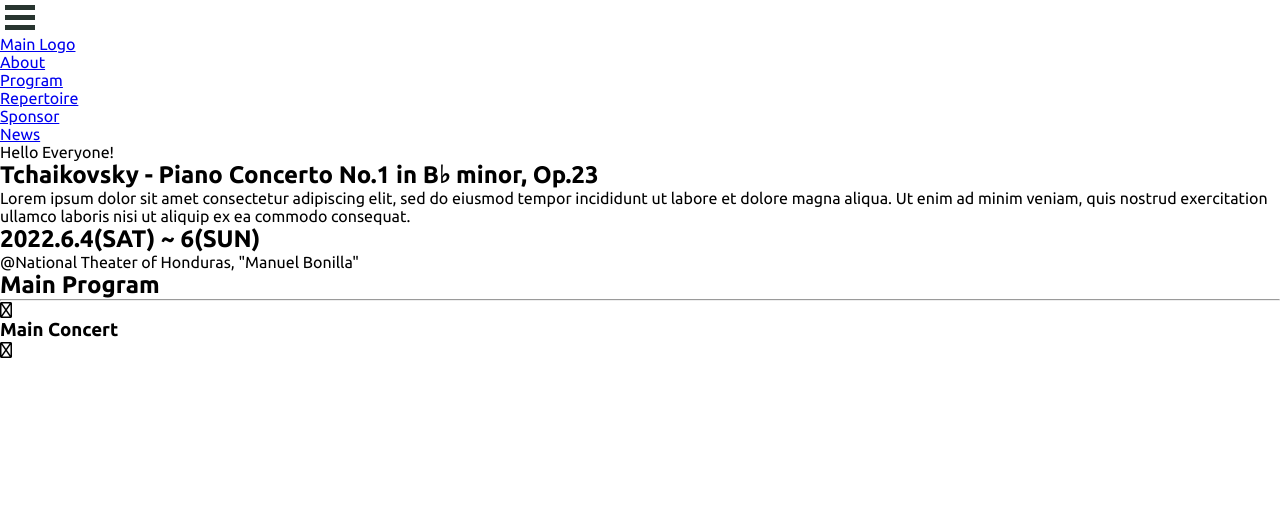
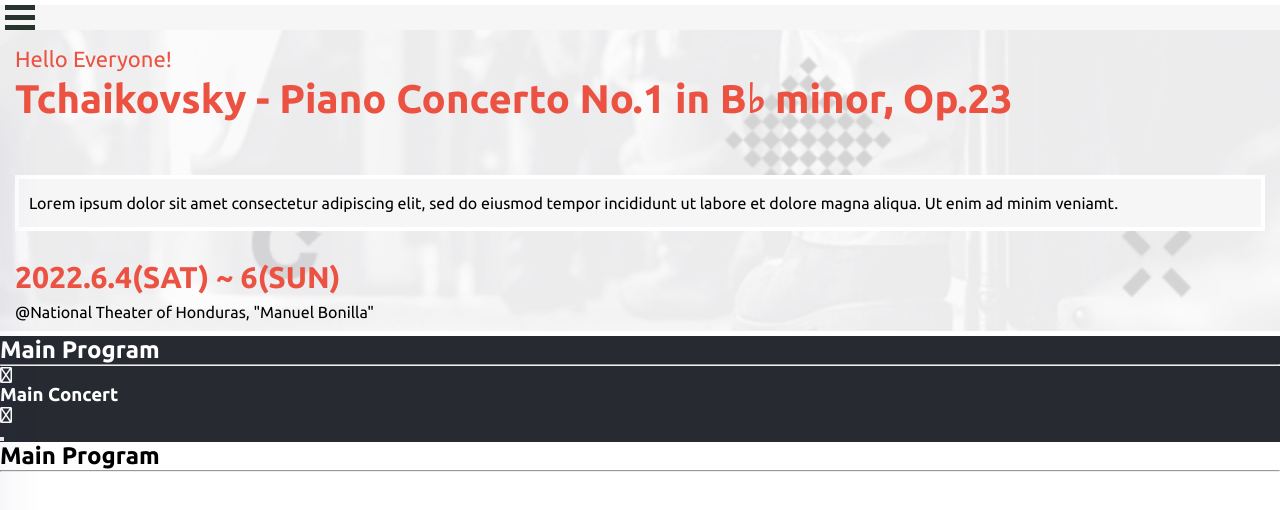
Before and after one commit to ulisesedu7/Capstone-Project-1, a plain HTML site: page index.html in a window 1280 px wide. Drawn offline with Linux system fonts and the light colour scheme.

Commit message:
Add first styles and changes to the heading section

```diff
--- a/css/styles.css
+++ b/css/styles.css
@@ -8,14 +8,75 @@
 .display-flex {
   display: flex;
 }
+
 /*
-Mobile Main Styles
+Mobile Main Hamburguer Menu Styles
 */
+.header-b {
+  background-color: #272a31;
+  position: fixed;
+  top: 0;
+  left: 0;
+  height: 100vh;
+  width: 100%;
+}
 
+.mobile-menu-links {
+  flex-direction: column;
+  justify-content: space-between;
+  align-items: baseline;
+  list-style: none;
+  padding: 8px;
+}
+
+.mobile-menu {
+  background-color: #272a31;
+  position: fixed;
+  top: 0;
+  left: -100%;
+  width: 100%;
+  height: 90%;
+  margin-top: 50px;
+  background-color: #fff;
+  transition: 0.3s;
+  border-radius: 48px;
+  box-shadow: 0 48px 48px rgba(37, 47, 137, 0.08);
+}
+
+.mobile-menu.active {
+  left: 0;
+}
+
+.mobile-menu-a {
+  text-decoration: none;
+  flex-direction: column;
+  justify-content: flex-start;
+  align-items: flex-start;
+  font-weight: 600;
+  font-size: 20px;
+  line-height: 28px;
+  display: block;
+  margin: 20px 20px;
+}
+
+.mobile-menu-a:visited {
+  text-decoration: none;
+  color: #272a31;
+}
+
+.mobile-menu-links li:nth-child(1) {
+  align-self: center;
+}
 
 /*
 Hamburguer Icon Classes
 */
+#nav-bar-btn {
+  border: none;
+  background-color: #f6f6f7;
+  cursor: pointer;
+}
+
 .bar {
   display: block;
   width: 30px;
@@ -32,9 +93,80 @@
 }
 
 #nav-bar-btn.active .bar:nth-child(1) {
-  transform: translateY(8px) rotate(45deg);
+  transform: translateY(10px) rotate(45deg);
 }
 
 #nav-bar-btn.active .bar:nth-child(3) {
-  transform: translateY(-8px) rotate(-45deg);
+  transform: translateY(-10px) rotate(-45deg);
 }
+
+/*
+Mobile Heading Section
+*/
+.first-container {
+  background-image: url('../images/main-mobile-bg.png');
+  background-repeat: none;
+  background-size: 100%;
+}
+
+#heading-section {
+  flex-direction: column;
+  padding: 10px;
+  margin: 5px;
+}
+
+.above-heading-des {
+  font-weight: 400;
+  font-size: 22px;
+  line-height: 28px;
+  color: #ec5242;
+  order: 0;
+}
+
+.main-heading {
+  font-weight: 700;
+  font-size: 40px;
+  line-height: 52px;
+  margin-bottom: 30px;
+  color: #ec5242;
+  order: 1;
+}
+
+.main-des {
+  font-weight: 400;
+  font-size: 16px;
+  line-height: 28px;
+  background-color: #f6f6f7;
+  border: 4px solid #fff;
+  padding: 10px;
+  margin: 20px 0;
+  order: 2;
+}
+
+.date-heading {
+  font-weight: 700;
+  font-size: 30px;
+  line-height: 52px;
+  color: #ec5242;
+  order: 3;
+}
+
+.location-des {
+
+  order: 4;
+}
+
+
+/*
+Program Section Styles
+*/
+#program-section {
+  background-color: #272a31;
+  color: #fff;
+}
+
+
+
+/*
+Repertoire Section
+*/
--- a/index.html
+++ b/index.html
@@ -18,6 +18,7 @@
   <link href="https://fonts.googleapis.com/css2?family=Ubuntu:wght@300;400;500;700&display=swap" rel="stylesheet">
 </head>
 <body>
+  <div class="first-container">
     <header id="mobile-header">
       <nav class="nav-list">
         <div id="nav-bar-btn">
@@ -27,28 +28,29 @@
         </div>
 
         <div class="mobile-menu">
-        <ul class="mobile-menu-links">
+          <ul class="mobile-menu-links display-flex">
             <li><a class="mobile-menu-a" id="main-logo" href="#">Main Logo</a></li>
-          <li><a class="mobile-menu-a mobile-link" href="about-page.html">About</a></li>
-          <li><a class="mobile-menu-a mobile-link" href="#">Program</a></li>
-          <li><a class="mobile-menu-a mobile-link" href="#">Repertoire</a></li>
-          <li><a class="mobile-menu-a mobile-link" href="#">Sponsor</a></li>
-          <li><a class="mobile-menu-a mobile-link" href="#">News</a></li>
+            <li><a class="mobile-menu-a" href="about-page.html">About</a></li>
+            <li><a class="mobile-menu-a" href="#">Program</a></li>
+            <li><a class="mobile-menu-a" href="#">Repertoire</a></li>
+            <li><a class="mobile-menu-a" href="#">Sponsors</a></li>
+            <li><a class="mobile-menu-a" href="#">News</a></li>
           </ul>
         </div>
       </nav>
     </header>
 
-  <section id="heading-section">
+    <section id="heading-section" class="display-flex">
       <p class="above-heading-des">Hello Everyone!</p>
       <h1 class="main-heading">Tchaikovsky - Piano Concerto No.1 in B♭ minor, Op.23</h1>
 
-    <p class="main-des">Lorem ipsum dolor sit amet consectetur adipiscing elit, sed do eiusmod tempor incididunt ut labore et dolore magna aliqua. Ut enim ad minim veniam, quis nostrud exercitation ullamco laboris nisi ut aliquip ex ea commodo consequat.</p>
+      <p class="main-des">Lorem ipsum dolor sit amet consectetur adipiscing elit, sed do eiusmod tempor incididunt ut labore et dolore magna aliqua. Ut enim ad minim veniamt.</p>
 
       <h2 class="date-heading">2022.6.4(SAT) ~ 6(SUN)</h2>
 
       <p class="location-des">@National Theater of Honduras, "Manuel Bonilla"</p>
     </section>
+  </div>
 
   <section id="program-section">
     <h2 class="program-title">Main Program</h2>
@@ -57,45 +59,51 @@
 
     <article class="program-article">
       <i class="fa-regular fa-book"></i>
-
       <h3 class="program-part-t">Main Concert</h3>
-
       <p class="program-t-des"></p>
     </article>
 
     <article class="program-article">
       <i class="fa-regular fa-guitar"></i>
-
       <h3 class="program-part-t"></h3>
-
       <p class="program-t-des"></p>
     </article>
 
     <article class="program-article">
       <i class="icon"></i>
-
       <h3 class="program-part-t"></h3>
-
       <p class="program-t-des"></p>
     </article>
 
     <article class="program-article">
       <i class="icon"></i>
-
       <h3 class="program-part-t"></h3>
-
       <p class="program-t-des"></p>
     </article>
 
     <article class="program-article">
       <i class="icon"></i>
-
       <h3 class="program-part-t"></h3>
-
       <p class="program-t-des"></p>
     </article>
+
+    <button type="button"></button>
   </section>
 
+  <section id="repertoire">
+    <h2 class="repertoire-title">Main Program</h2>
+
+    <hr class="program-hr">
+
+  </section>
+
+  <section id="sponsors">
+
+  </section>
+
+  <footer>
+
+  </footer>
   <!--My Javascript -->
   <script type="module" src="javascript/script.js"></script>
 </body>
--- a/javascript/script.js
+++ b/javascript/script.js
@@ -0,0 +1,32 @@
+/*
+JS Object Data
+*/
+// import projectInfo from './data.js';
+
+/*
+Hamburguer Menu constants
+*/
+const hamburger = document.querySelector('#nav-bar-btn');
+const navMenu = document.querySelector('.mobile-menu');
+const mainLogo = document.querySelector('#main-logo');
+const headerB = document.querySelector('#mobile-header');
+
+/*
+Open Hamburguer menu when the icon is clicked
+*/
+hamburger.addEventListener('click', () => {
+  hamburger.classList.toggle('active');
+  navMenu.classList.toggle('active');
+  mainLogo.classList.toggle('is-hidden');
+  headerB.classList.toggle('header-b');
+});
+
+/*
+Close Menu when you click the nav links
+*/
+document.querySelectorAll('.mobile-menu-a').forEach((n) => n.addEventListener('click', () => {
+  hamburger.classList.remove('active');
+  navMenu.classList.remove('active');
+  mainLogo.classList.remove('is-hidden');
+  headerB.classList.remove('header-b');
+}));
```
Also changed, not shown: images/main-mobile-bg.png (added), javascript/data.js (added). Lines whose indentation alone changed are shown as unchanged.
